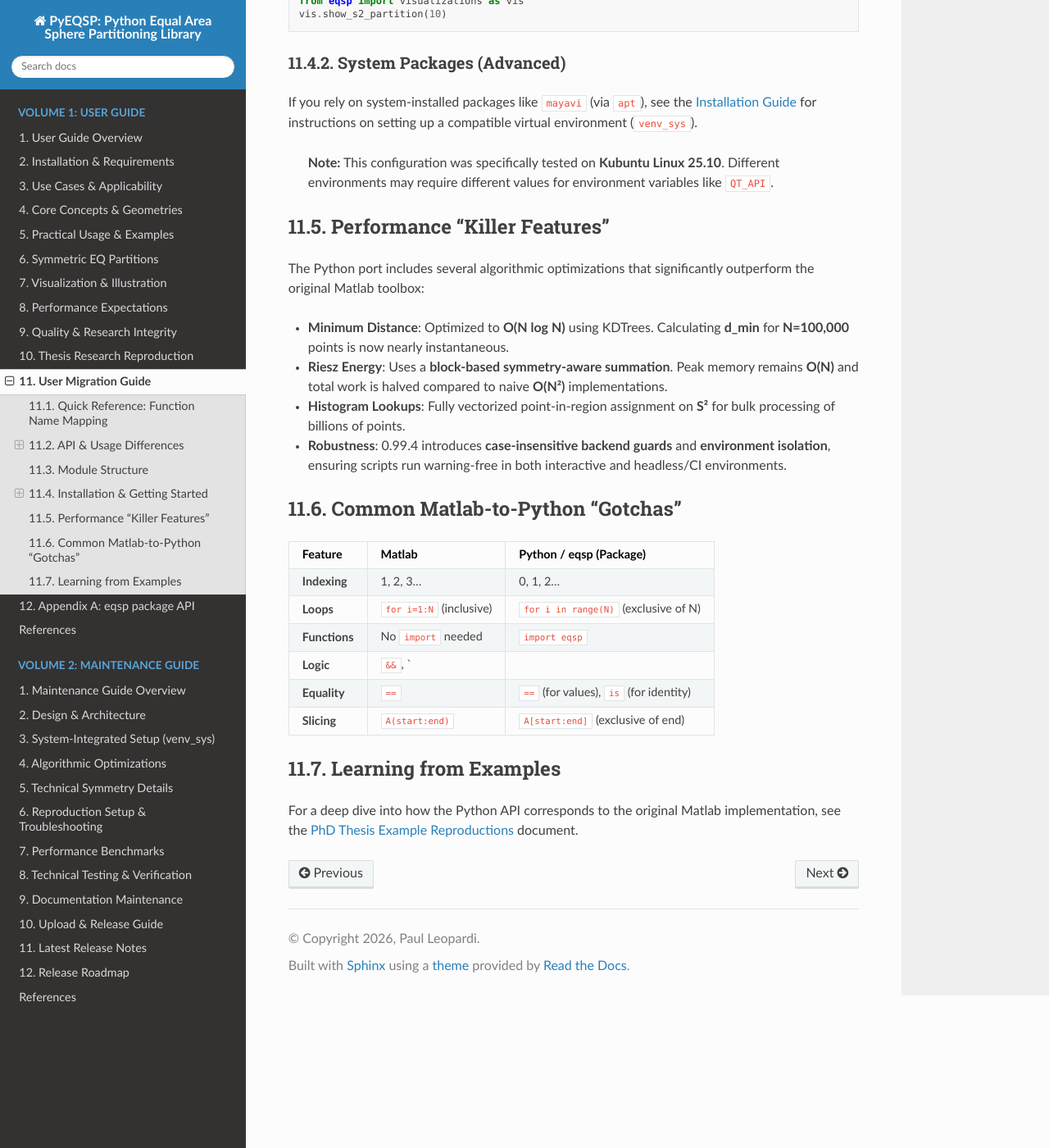
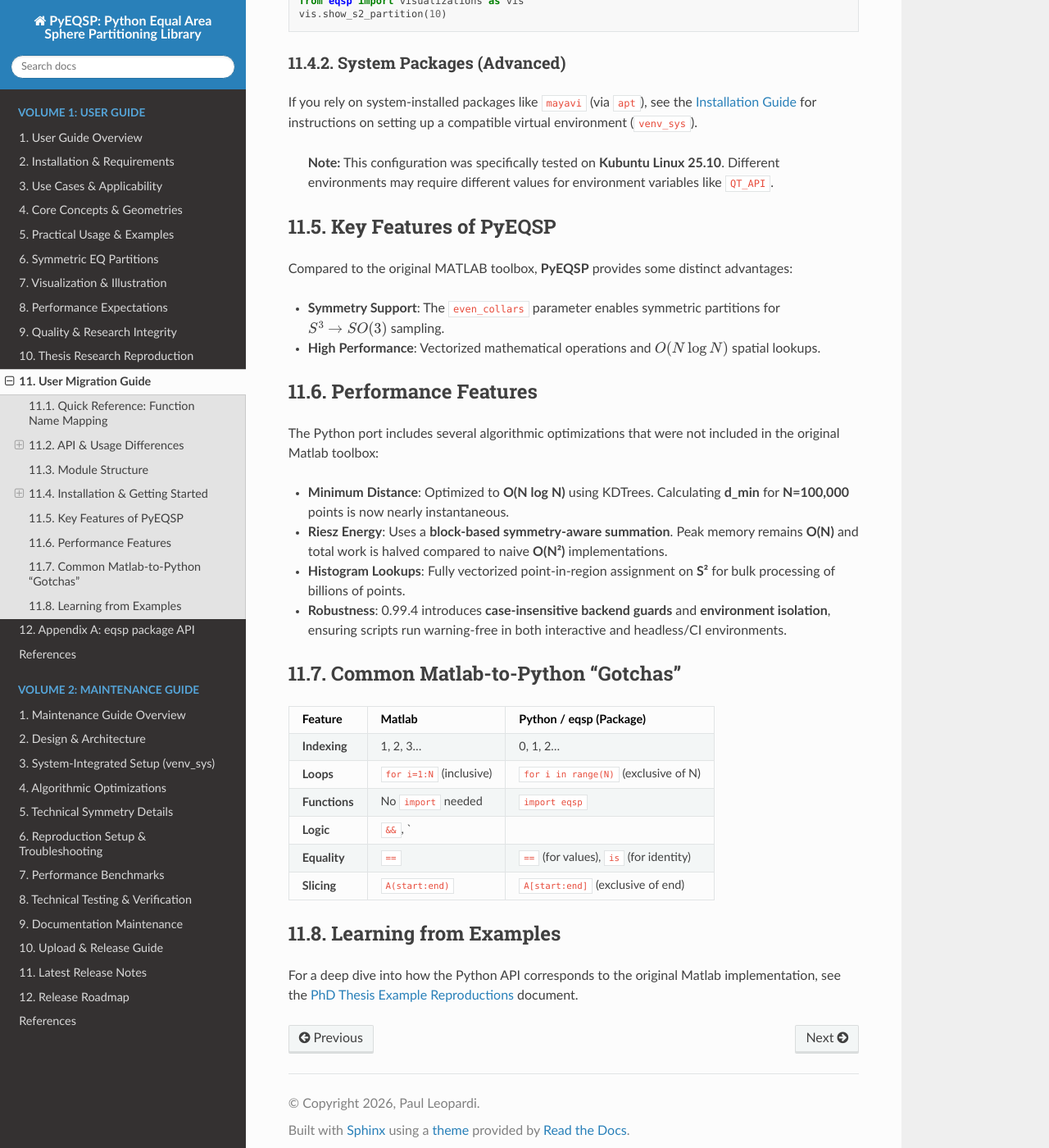
Before and after one commit to penguian/eqsp, a Sphinx documentation site: the page built from doc/user_migration_guide.md, in a window 1280 px wide and 1400 px high, scrolled down 4450 px. Shown: the whole window at 82% size. Built offline with Sphinx 7.4.7 and the Read the Docs theme 3.1.0, drawn with Linux system fonts in a browser that asks for light colours.

Commit message:
Update the migration guide to remove misleading items

```diff
--- a/doc/user_migration_guide.md
+++ b/doc/user_migration_guide.md
@@ -144,9 +144,17 @@ If you rely on system-installed packages like `mayavi` (via `apt`), see the [Ins
 
 > **Note:** This configuration was specifically tested on **Kubuntu Linux 25.10**. Different environments may require different values for environment variables like `QT_API`.
 
-## Performance "Killer Features"
+## Key Features of PyEQSP
 
-The Python port includes several algorithmic optimizations that significantly outperform the original Matlab toolbox:
+Compared to the original MATLAB toolbox, **PyEQSP** provides some distinct advantages:
+
+- **Symmetry Support**: The `even_collars` parameter enables symmetric partitions for $S^3 \to SO(3)$ sampling.
+- **High Performance**: Vectorized mathematical operations and $O(N \log N)$ spatial lookups.
+
+
+## Performance Features
+
+The Python port includes several algorithmic optimizations that were not included in the original Matlab toolbox:
 
 - **Minimum Distance**: Optimized to **O(N log N)** using KDTrees. Calculating **d_min** for **N=100,000** points is now nearly instantaneous.
 - **Riesz Energy**: Uses a **block-based symmetry-aware summation**. Peak memory remains **O(N)** and total work is halved compared to naive **O(N²)** implementations.
```
